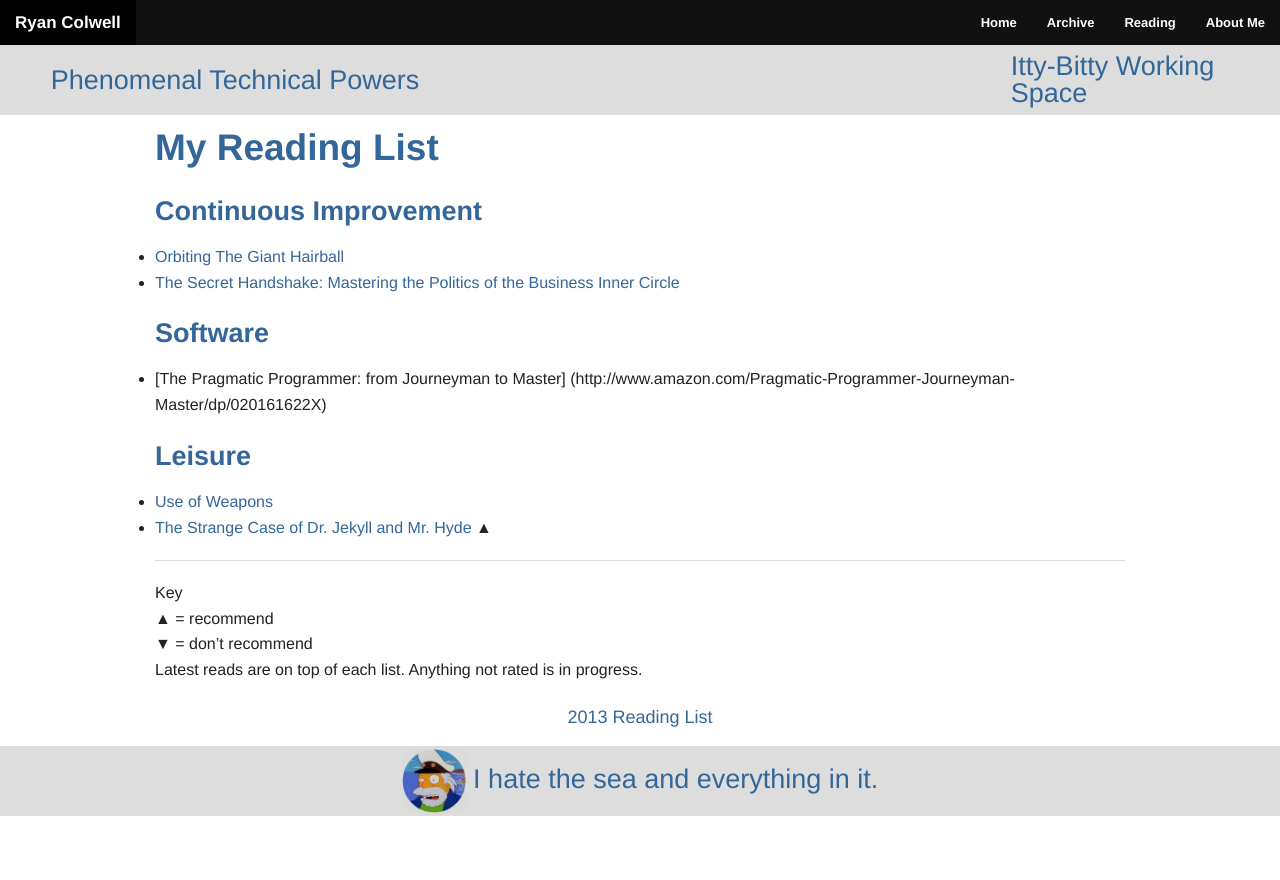
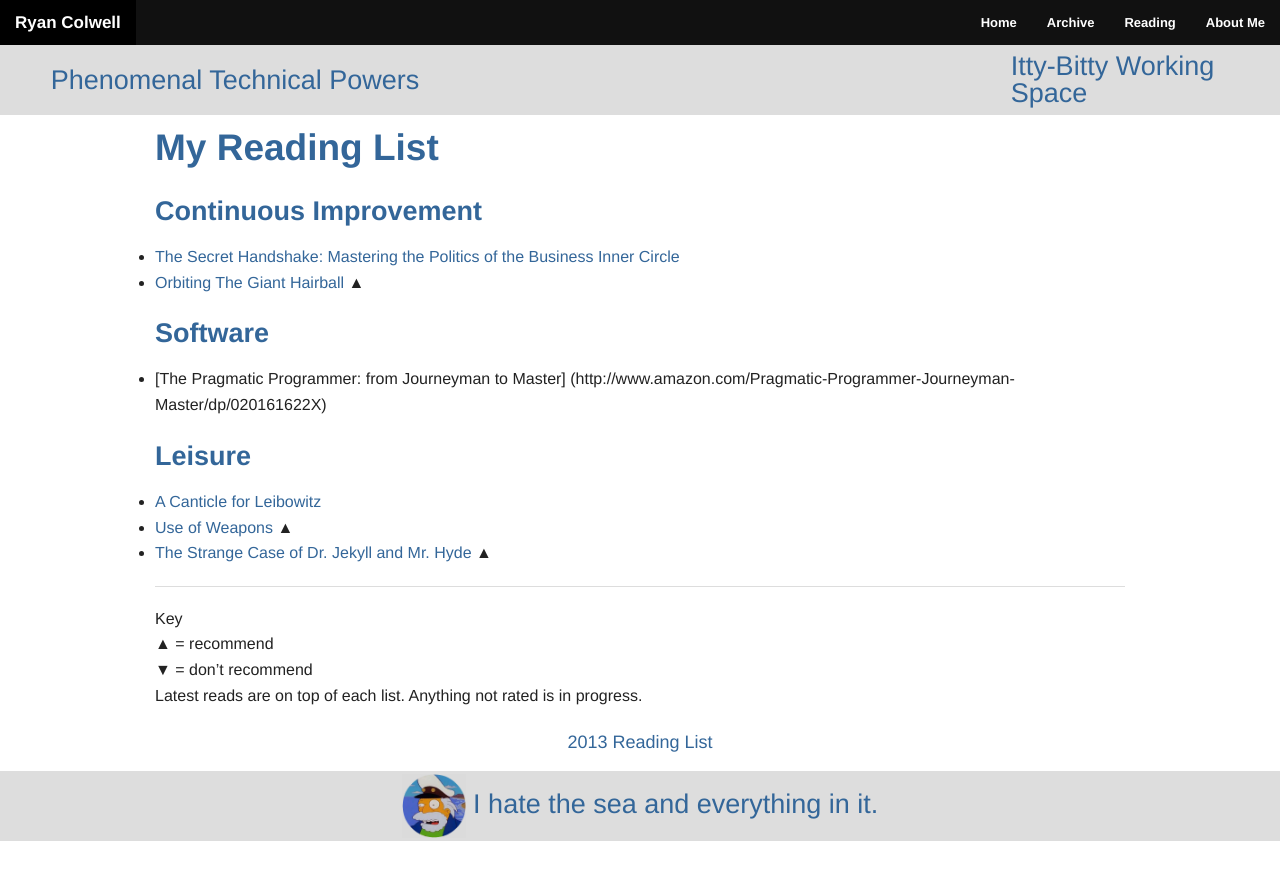
Before and after one commit to ryanco/ryanco.github.io, a Jekyll site: the page built from Books/index.md, in a window 1280 px wide. Shown: the top 880 px of the page. Built offline with Jekyll 4.4.1, drawn with Linux system fonts in a browser that asks for light colours; nearby versions of some CDN libraries; Markdown is read by kramdown in place of the engine named in the settings.

```diff
--- a/Books/index.md
+++ b/Books/index.md
@@ -4,14 +4,16 @@ title: My Reading List
 ---
 
 ###Continuous Improvement
-* [Orbiting The Giant Hairball](http://www.amazon.com/Orbiting-Giant-Hairball-Corporate-Surviving/dp/0670879835)
 * [The Secret Handshake: Mastering the Politics of the Business Inner Circle](http://www.amazon.com/Secret-Handshake-Mastering-Politics-Business-ebook/dp/B004ZZJ8MW)
+* [Orbiting The Giant Hairball](http://www.amazon.com/Orbiting-Giant-Hairball-Corporate-Surviving/dp/0670879835) &#9650;
+
 
 ###Software
 * [The Pragmatic Programmer: from Journeyman to Master] (http://www.amazon.com/Pragmatic-Programmer-Journeyman-Master/dp/020161622X)
 
 ###Leisure
-* [Use of Weapons](http://www.audible.com/pd/Sci-Fi-Fantasy/Use-of-Weapons-Audiobook/B00B505CH0)
+* [A Canticle for Leibowitz](http://www.audible.com/pd/Sci-Fi-Fantasy/A-Canticle-for-Leibowitz-Audiobook/B005F5ZBRC)
+* [Use of Weapons](http://www.audible.com/pd/Sci-Fi-Fantasy/Use-of-Weapons-Audiobook/B00B505CH0) &#9650;
 * [The Strange Case of Dr. Jekyll and Mr. Hyde](http://www.audible.com/pd/Classics/The-Strange-Case-of-Dr-Jekyll-Mr-Hyde-Audiobook/B002V017TA) &#9650;
 
 ***
```
Also changed, not shown: AudioBookList/index.md (+1 -0 lines).
